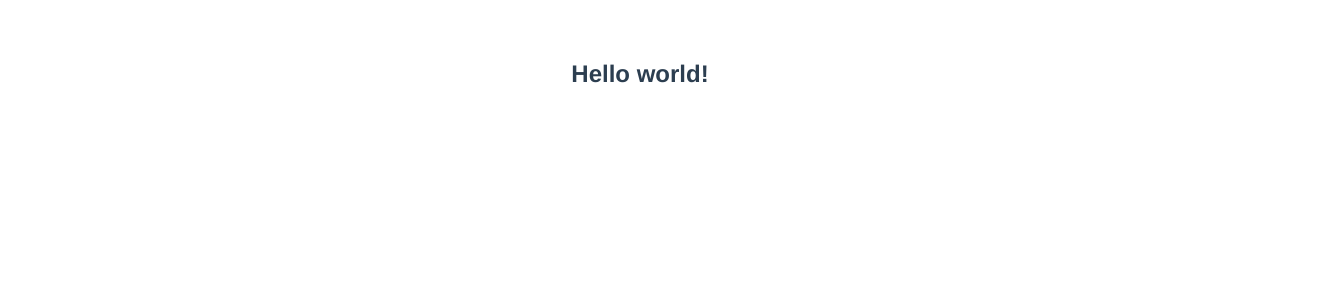
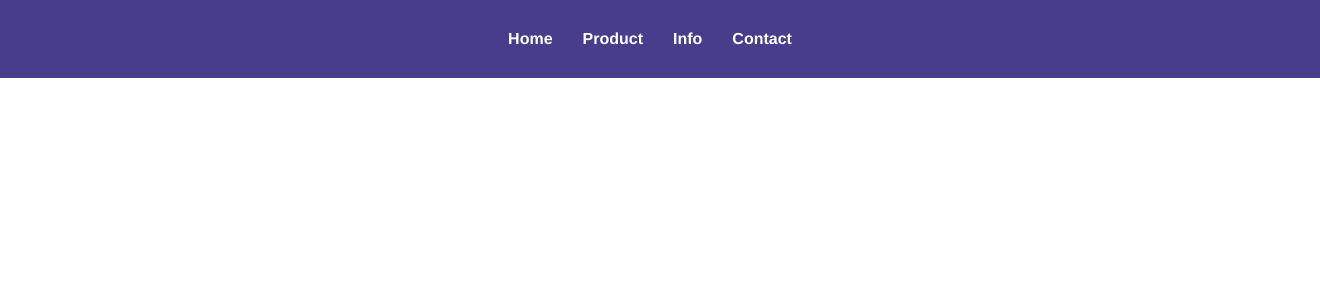
Before and after one commit to devVenny/real-estate-app, a Vue app: page / in a window 1280 px wide. Shown: the top 300 px of the page, 1320 px wide, since content can reach past the window. Built offline with nearby package versions, Linux system fonts and the light colour scheme.

Commit message:
헤더 생성

```diff
--- a/src/App.vue
+++ b/src/App.vue
@@ -1,10 +1,17 @@
 <template>
-  <h2>Hello world!</h2>
+  <!--  HEADER-->
+
+  <div class="header">
+    <a href="" v-for="(menu, i) in menus" :key="i">{{ menu }}</a>
+  </div>
 </template>
 
 <script>
 export default {
   name: "App",
+  data() {
+    return { menus: ["Home", "Product", "Info", "Contact"] };
+  },
 };
 </script>
 
@@ -15,6 +22,25 @@ export default {
   -moz-osx-font-smoothing: grayscale;
   text-align: center;
   color: #2c3e50;
-  margin-top: 60px;
+}
+
+body {
+  margin: 0;
+}
+
+.header {
+  background-color: darkslateblue;
+  width: 100%;
+  padding: 20px;
+}
+
+.header a {
+  display: inline-block;
+  color: white;
+  text-decoration: none;
+  padding: 10px 5px;
+  margin-right: 20px;
+  border-radius: 2px;
+  font-weight: 600;
 }
 </style>
```
Also changed, not shown: 1 other file (tests, documents, lock files or other folders).
